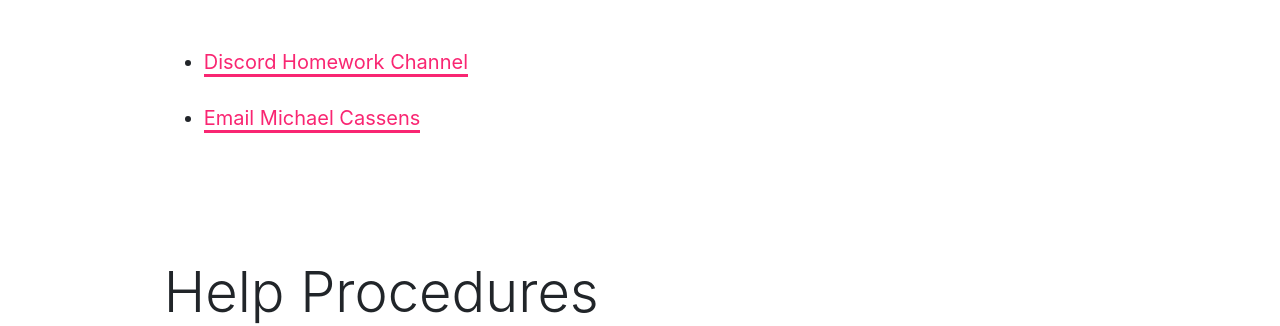
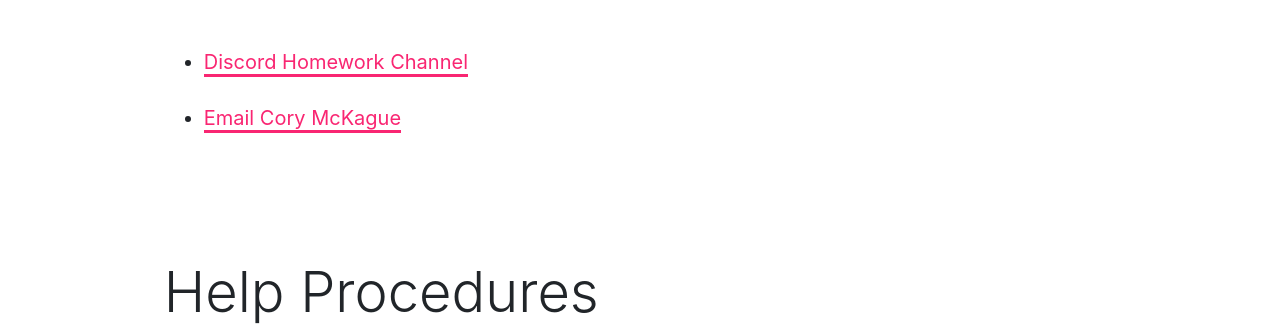
Before and after one commit to coryMcKague/MART120-Spring2024, a Jekyll site: the page built from modules/help/_posts/2017-01-01-help.md, in a window 1280 px wide. Shown: the part 501-827 px from the top of the page. Built offline with Jekyll 4.4.1, drawn with Linux system fonts in a browser that asks for light colours; nearby versions of some CDN libraries.

Commit message:
Update 2017-01-01-help.md

```diff
--- a/modules/help/_posts/2017-01-01-help.md
+++ b/modules/help/_posts/2017-01-01-help.md
@@ -8,7 +8,7 @@ permalink: /:title/
 ## Help Quick Links
 
 - [Discord Homework Channel](https://discord.gg/UVHEdnD9qS)
-- [Email Michael Cassens](mailto:cory.mckague@umt.edu?subject=120%20Question)
+- [Email Cory McKague](mailto:cory.mckague@umt.edu?subject=120%20Question)
 
 ## Help Procedures
 
```
